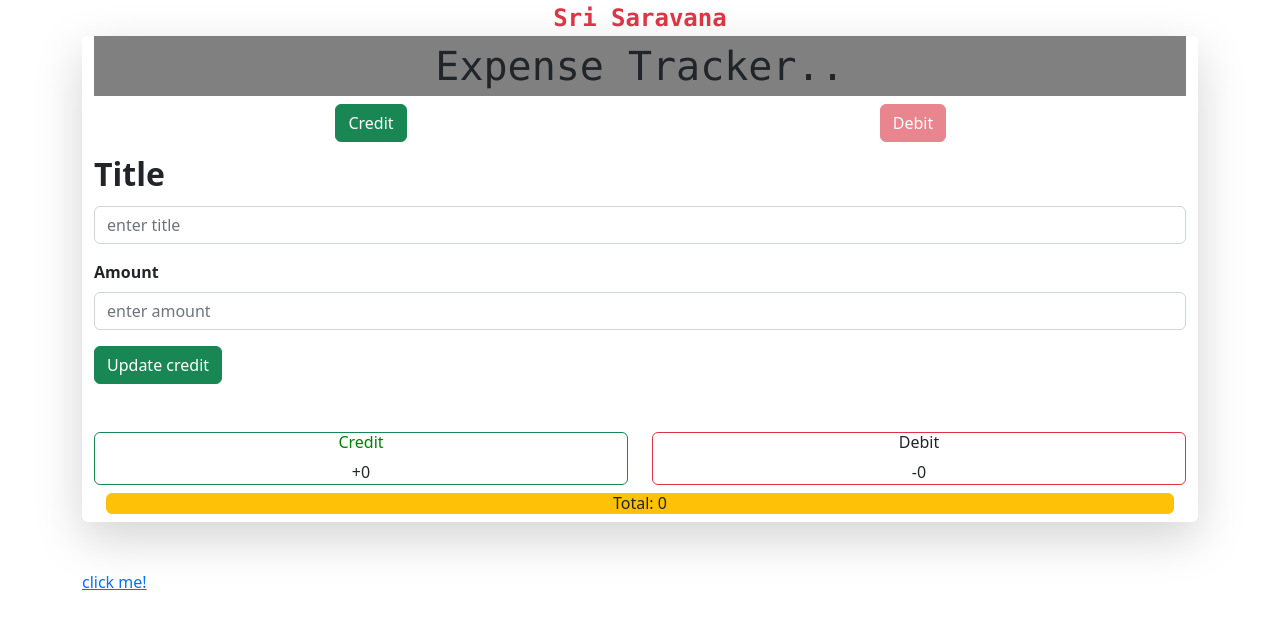
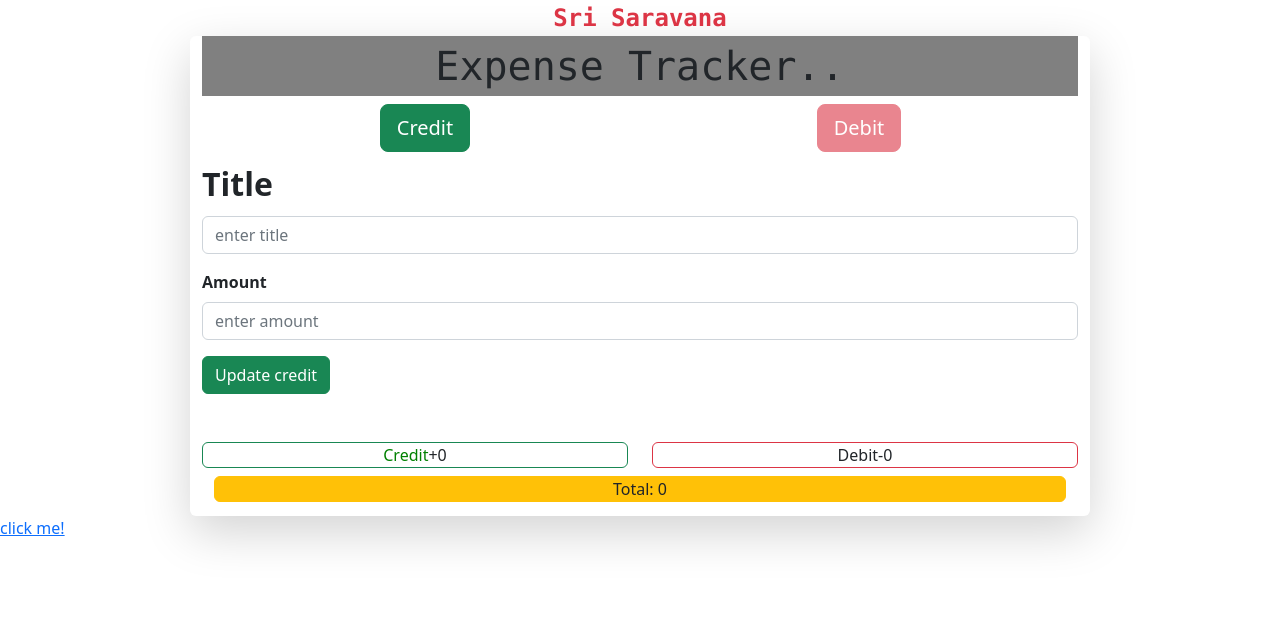
Before and after one commit to gokul-ceo/hssdataform, a React (Create React App) app: page / in a window 1280 px wide. Shown: the top 626 px of the page. Built offline with nearby package versions, Linux system fonts and the light colour scheme.

Commit message:
added new changes

```diff
--- a/src/component/CrediDebit.jsx
+++ b/src/component/CrediDebit.jsx
@@ -5,18 +5,18 @@ function CreditDebit(props){
         <div className='container-sm text-center my-5  display-data'>
        <div className='row gap-4'>
        <div className='col h-auto border rounded border-success'>
-         <h2 className='fs-6'style={props.style1}>Credit</h2>
+         <span className='fs-6'style={props.style1}>Credit</span>
          <span>+{props.C}</span>
        </div>
        <div className='col h-auto border  rounded border-danger'>
-       <h2 className='fs-6' style={props.style2}>Debit</h2>
+       <span className='fs-6' style={props.style2}>Debit</span>
        <span>-{props.D}</span>
        </div>
         </div>
         <div className='row'>
         <div className='col'>
           <div className='container-sm border bg-warning  rounded border-warning my-2'>
-            <h1 className='fs-6 my-auto'>Total: <span>{props.T}</span></h1>
+            <span className='fs-6 my-auto'>Total: <span>{props.T}</span></span>
           </div>
         </div>
 
--- a/src/component/Selecttype.jsx
+++ b/src/component/Selecttype.jsx
@@ -6,10 +6,10 @@ function Selecttype(props){
         <div className='toggler-div mx-auto my-2 gap-3 container-sm text-center'>
        <div className='row'>
        <div className='col'>
-       <button type='button' style={props.style1} className='btn  btn-success ms-2 w-3' onClick={props.function} value='credit' >Credit</button>
+       <button type='button' style={props.style1} className='btn  btn-success ms-2 w-3 btn-lg' onClick={props.function} value='credit' >Credit</button>
        </div>
        <div className='col'>
-       <button type='button' style={props.style2} className='btn  btn-danger' onClick={props.function} value='debit' >Debit</button>
+       <button type='button' style={props.style2} className='btn  btn-danger btn-lg' onClick={props.function} value='debit' >Debit</button>
        </div>
        </div>
        </div>
--- /dev/null
+++ b/src/component/form.css
@@ -0,0 +1,10 @@
+#main-container{
+    max-width: 470;
+    width: 100%;
+}
+
+#actual-form-container{
+    max-width: 900px;
+    height:30rem;
+    width: 100%;
+}
--- a/src/component/form.jsx
+++ b/src/component/form.jsx
@@ -3,6 +3,7 @@ import CreditDebit from "../component/CrediDebit";
 // import env from "react-dotenv";
 import { useState } from "react";
 import '../component/App.css'
+import '../component/form.css'
 import Alert from "./Alert";
 import axios from "axios";
 import Selecttype from "../component/Selecttype";
@@ -142,23 +143,23 @@ function handlesumbit(event){
     }, 3000);};
   return <>
   <Navbar/>
-  <div className='container'>
+  <div  id="main-container">
 
-   <div className='container  shadow-lg  bg-body rounded'  >
-   <div className=" mw-100 text-center mw-100" style={{width: '100%',backgroundColor:'grey'}}>
+   <div className='container  shadow-lg  bg-body rounded' id="actual-form-container" >
+   <div className=" mw-100 text-center mw-100" id="titel-container" style={{width: '100%',backgroundColor:'grey'}}>
        <span className="fs-1 text-dark font-monospace ">Expense Tracker..</span>
        </div>
        <Selecttype style1 = {style.cbtn} style2={style.dbtn} function = {handlechange} />
        <form className='' onSubmit={handlesumbit}>
-       <div className='mb-3'>
+       <div className='mb-3' id="first-input-container">
        <label className='form-label fs-2 fw-semibold '>Title</label>
        <input type='text'  onChange={(e)=> setdetails({...details, title: e.target.value,type:select,Date:TodayDate,time:nowtime})} value = {details.title} name='title' className='form-control' id='titleentry' placeholder='enter title' required></input>
        </div>
-       <div className='mb-3'>
+       <div className='mb-3' id="second-input-container">
        <label  className='form-label fw-semibold'>Amount</label>
        <input type='number' onChange={(e)=>setdetails({...details, amount:e.target.value,type:select,Date:TodayDate,time:nowtime})} value={details.amount} name='amount' className='form-control' id='amountentry' placeholder='enter amount' required></input>
        </div>
-       <button type='submit' onClick={onclick} className={select==='credit'?'btn btn-success':'btn btn-danger' }  disabled={select===''?true:false} hidden={select===''&&'hidden'}>{select==='credit'?'Update credit':'Update debit'}</button>
+       <button type='submit' id="form-submit-button" onClick={onclick} className={select==='credit'?'btn btn-success':'btn btn-danger' }  disabled={select===''?true:false} hidden={select===''&&'hidden'}>{select==='credit'?'Update credit':'Update debit'}</button>
        <CreditDebit style1 = {style.cmcolor1} style = {style.cmcolor2} C={creDit} D={deBit} T={total} />
 
        </form>
```
